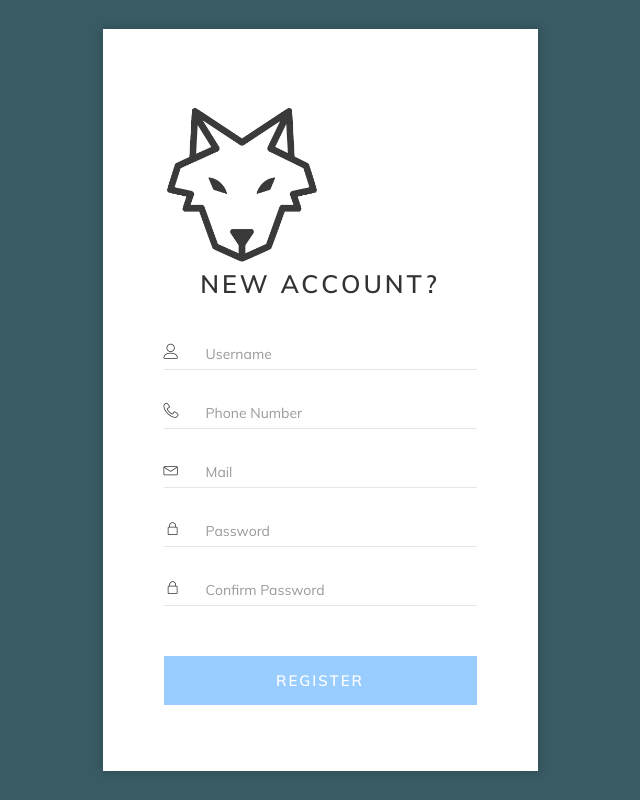
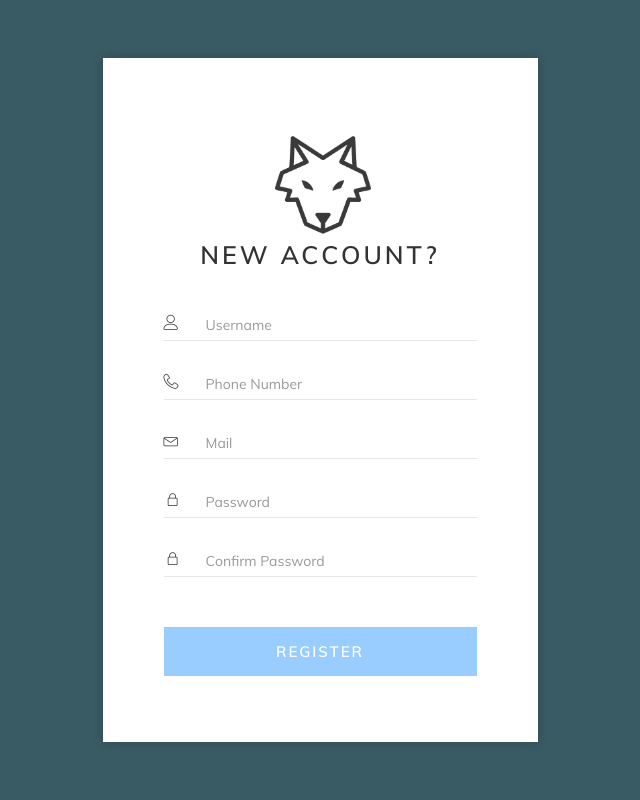
Before and after one commit to nickolasnolte1/Proyecto-Estructura-de-Datos-2.0, a plain HTML site: page templates/index.html in a window 1280 px wide. Shown: the whole page, without its empty margins (320-960 px from the left). Drawn offline with Linux system fonts and the light colour scheme.

Commit message:
SignUp Frontend

```diff
--- a/static/css/style.css
+++ b/static/css/style.css
@@ -43,13 +43,11 @@ a {
   position: relative;
   width: 435px; }
 
-.logo1{
-
+#logo1{
+  width:100px;
+  height:100px;
   position:relative;
-  size: 10%;
-  width:50%;
-  height:50%;
-
+  left:35%;
 }
 
 form {
@@ -57,7 +55,7 @@ form {
   position: relative;
   z-index: 9;
   padding: 77px 61px 66px;
-  background: #fff;
+  background: white;
   box-shadow: 0px 0px 10px 0px rgba(0, 0, 0, 0.2);
   -webkit-box-shadow: 0px 0px 10px 0px rgba(0, 0, 0, 0.2);
   -moz-box-shadow: 0px 0px 10px 0px rgba(0, 0, 0, 0.2);
--- a/static/fonts/linearicons/style.css
+++ b/static/fonts/linearicons/style.css
@@ -12,7 +12,6 @@
 
 .lnr {
 	font-family: 'Linearicons-Free';
-	speak: none;
 	font-style: normal;
 	font-weight: normal;
 	font-variant: normal;
--- a/templates/index.html
+++ b/templates/index.html
@@ -17,7 +17,7 @@
 		<div class="wrapper">
 			<div class="inner">
 				<form action="">
-					<img src="/static/images/wolf1.png" class="logo1">
+					<img src="/static/images/wolf1.png" alt="" id="logo1">
 					<h3>New Account?</h3>
 					<div class="form-holder">
 						<span class="lnr lnr-user"></span>
```
Also changed, not shown: static/fonts/linearicons/Read Me.txt (deleted), static/images/wolf.png (added).
